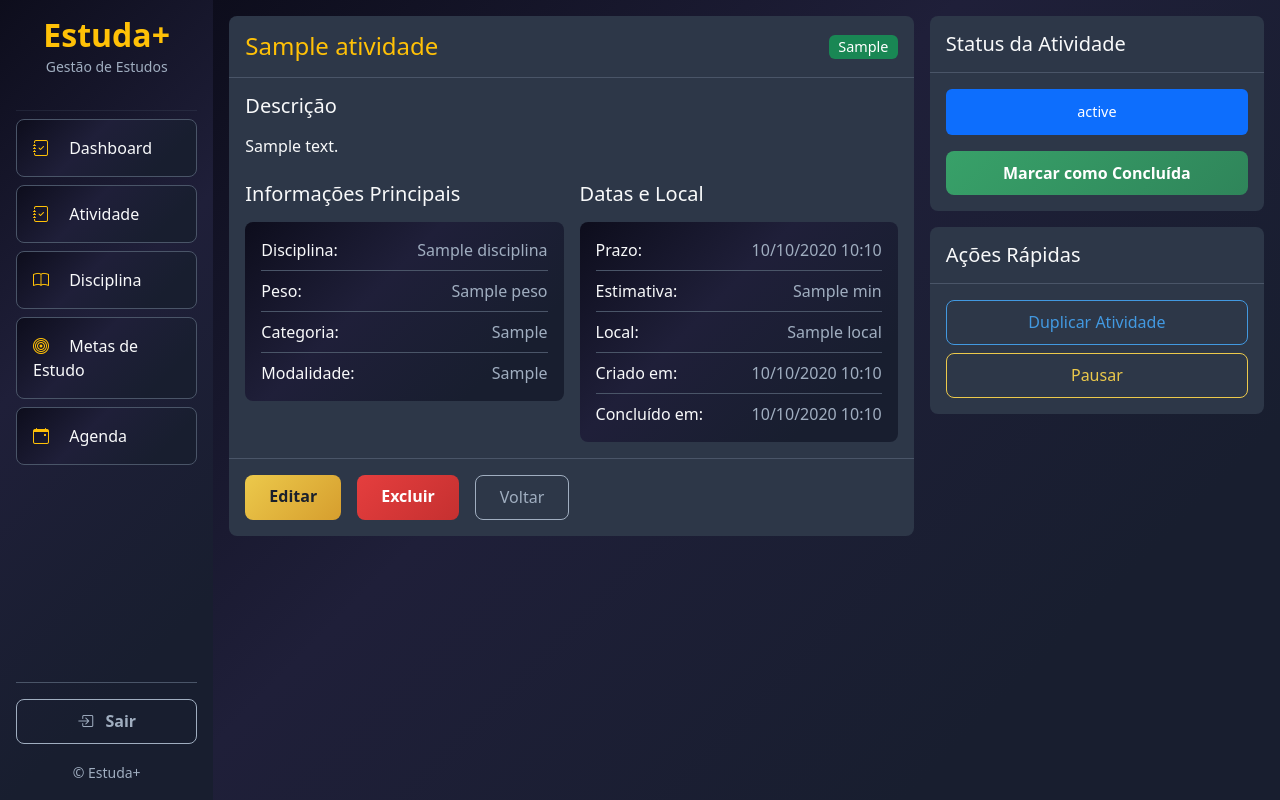
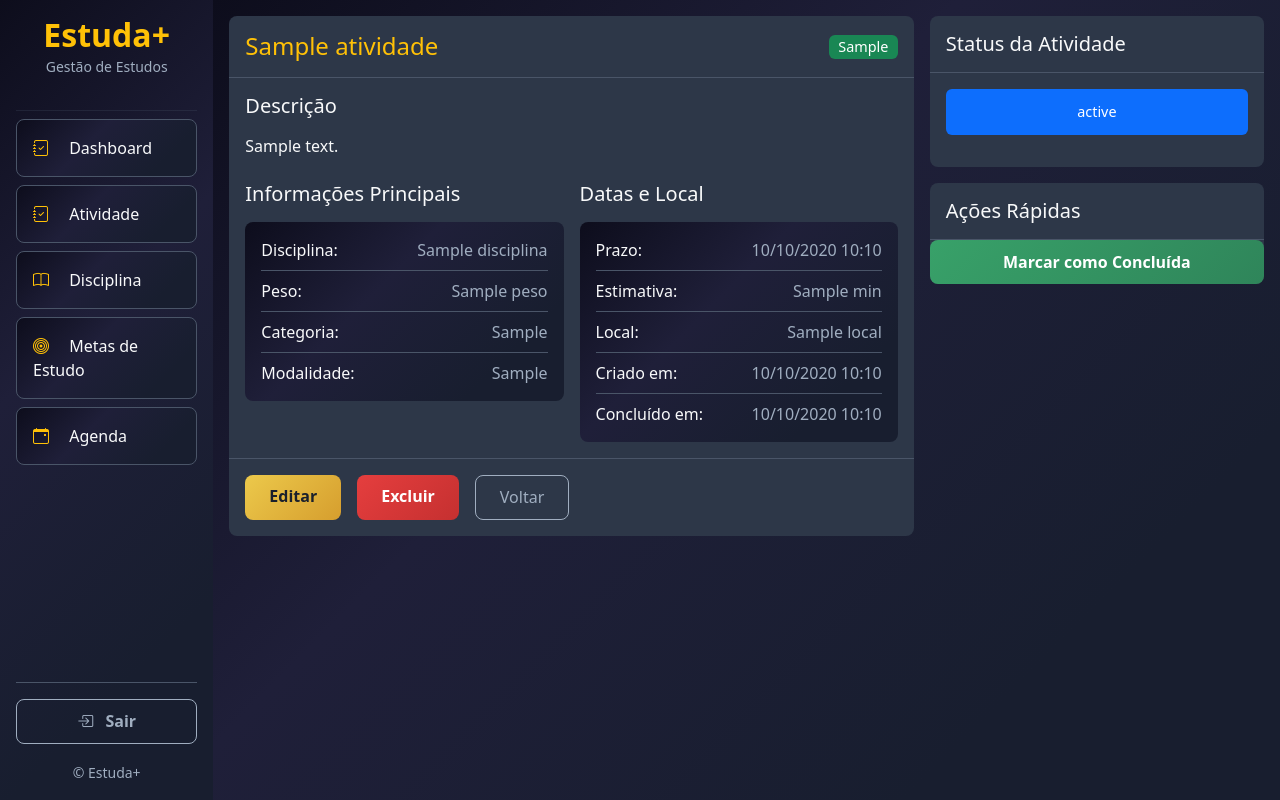
Before and after one commit to Kathelyn08/ppads-soe-project, a Django app: template estudos/templates/atividade/atividade_detail.html in a window 1280 px wide. Run offline with Django 5.2, Linux system fonts and the light colour scheme; the template is opened without the code that fills it: most values are stand-ins (such as "Sample title", 1, 10 or a date in 2020).

Commit message:
marcar concluído em atividade

```diff
--- a/estudos/templates/atividade/atividade_detail.html
+++ b/estudos/templates/atividade/atividade_detail.html
@@ -5,7 +5,7 @@
 {% block content %}
 <div class="p-3 bg-dark text-light min-vh-100">
     <div class="row g-3">
-        <!-- Coluna Principal -->
+
         <div class="col-md-8">
             <div class="bg-secondary border-0 rounded-3">
                 <div class="border-bottom border-secondary p-3 d-flex justify-content-between align-items-center">
@@ -97,9 +97,7 @@
             </div>
         </div>
 
-        <!-- Coluna Lateral -->
         <div class="col-md-4">
-            <!-- Status da Atividade -->
             <div class="bg-secondary border-0 rounded-3 mb-3">
                 <div class="border-bottom border-secondary p-3">
                     <h5 class="mb-0 text-light">Status da Atividade</h5>
@@ -115,34 +113,22 @@
                         </span>
                     </div>
 
+
+                </div>
+            </div>
+
+            <div class="bg-secondary border-0 rounded-3">
+                <div class="border-bottom border-secondary p-3">
+                    <h5 class="mb-0 text-light">Ações Rápidas</h5>
+                </div>
                     {% if atividade.status != 'CONCLUIDA' %}
-                    <form method="post" action="{% url 'atividade-marcar-concluida' atividade.pk %}" class="d-inline">
+                    <form method="post" action="{% url 'atividade-mark-complete' atividade.pk %}" class="d-inline">
                         {% csrf_token %}
                         <button type="submit" class="btn btn-success w-100">
                             Marcar como Concluída
                         </button>
                     </form>
                     {% endif %}
-                </div>
-            </div>
-
-            <!-- Ações Rápidas -->
-            <div class="bg-secondary border-0 rounded-3">
-                <div class="border-bottom border-secondary p-3">
-                    <h5 class="mb-0 text-light">Ações Rápidas</h5>
-                </div>
-                <div class="p-3">
-                    <div class="d-grid gap-2">
-                        <a href="{% url 'atividade-create' %}?duplicar={{ atividade.pk }}" class="btn btn-outline-primary">
-                            Duplicar Atividade
-                        </a>
-                        {% if atividade.status != 'CONCLUIDA' %}
-                        <a href="#" class="btn btn-outline-warning">
-                            Pausar
-                        </a>
-                        {% endif %}
-                    </div>
-                </div>
             </div>
         </div>
     </div>
--- a/estudos/templates/atividade/atividade_list.html
+++ b/estudos/templates/atividade/atividade_list.html
@@ -11,7 +11,6 @@
         </a>
     </div>
 
-    <!-- Filtros -->
     <div class="card mb-4 bg-secondary border-0">
         <div class="card-body">
             <form method="get" class="row g-3">
@@ -56,7 +55,6 @@
         </div>
     </div>
 
-    <!-- Lista de Atividades -->
     {% if atividades %}
         {% for atividade in atividades %}
         <div class="card mb-3 bg-secondary border-0
@@ -126,7 +124,6 @@
         </div>
         {% endfor %}
 
-        <!-- Paginação -->
         {% if is_paginated %}
         <nav aria-label="Paginação">
             <ul class="pagination justify-content-center">
```
Also changed, not shown: estudos/views/atividade.py (+8 -0 lines), estudos/templates/atividade/atividade_mark_complete.html (added).
